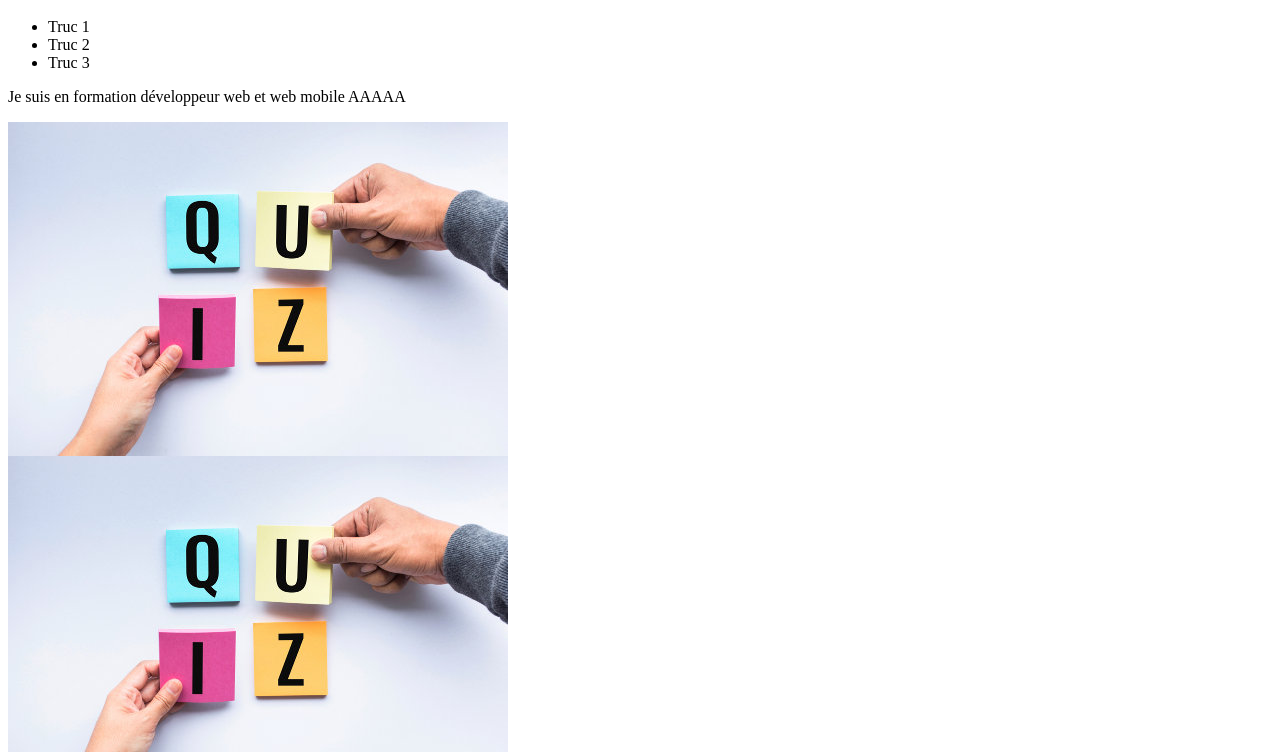
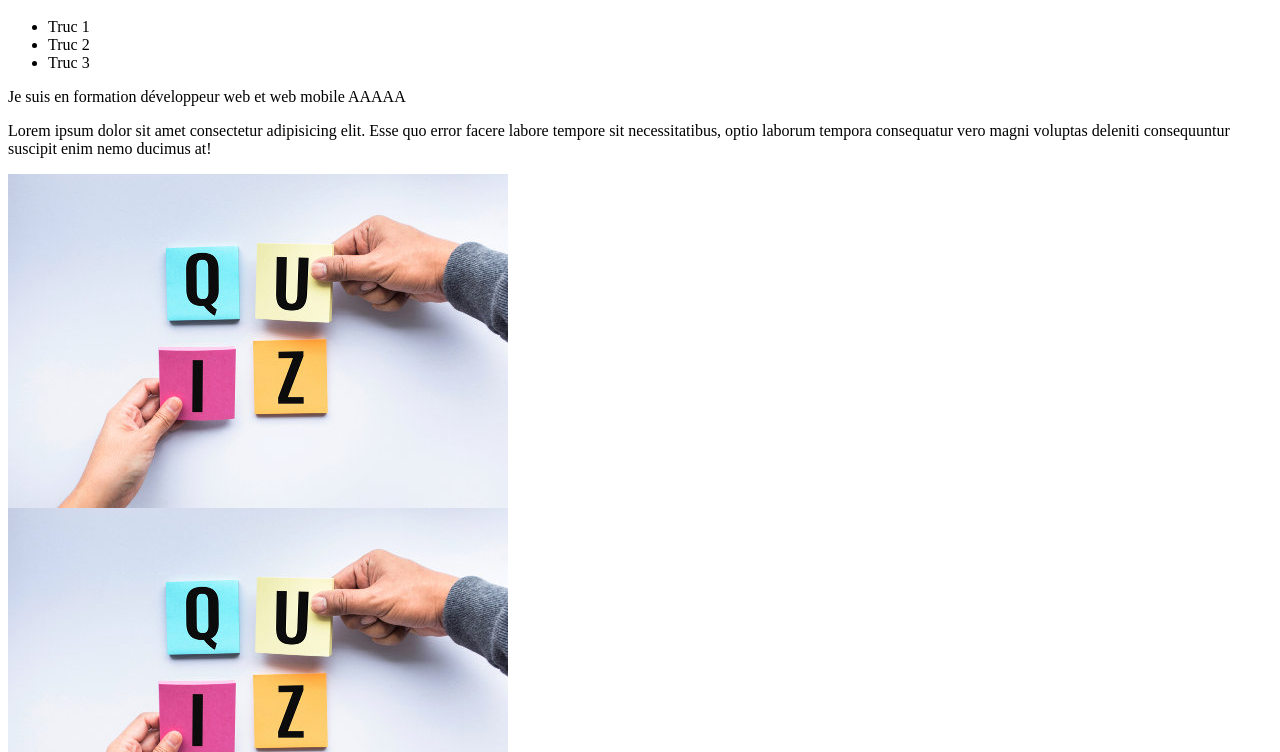
Before and after one commit to webboy-fr/github-formation, a plain HTML site: page index.html in a window 1280 px wide. Shown: the part 48-800 px from the top of the page. Drawn offline with Linux system fonts and the light colour scheme.

Commit message:
Modif (nom de commit à éviter car non précis)

```diff
--- a/index.html
+++ b/index.html
@@ -10,6 +10,7 @@
             <li>Truc 3</li>
         </ul>
         <p>Je suis en formation développeur web et web mobile AAAAA</p>
+        <p>Lorem ipsum dolor sit amet consectetur adipisicing elit. Esse quo error facere labore tempore sit necessitatibus, optio laborum tempora consequatur vero magni voluptas deleniti consequuntur suscipit enim nemo ducimus at!</p>
         <div class="carousel">
             <div class="carousel-item">
                 <img src="IMAGE2.jpg" />
```
Also changed, not shown: contact.html (+1 -0 lines), products.html (+1 -0 lines).
